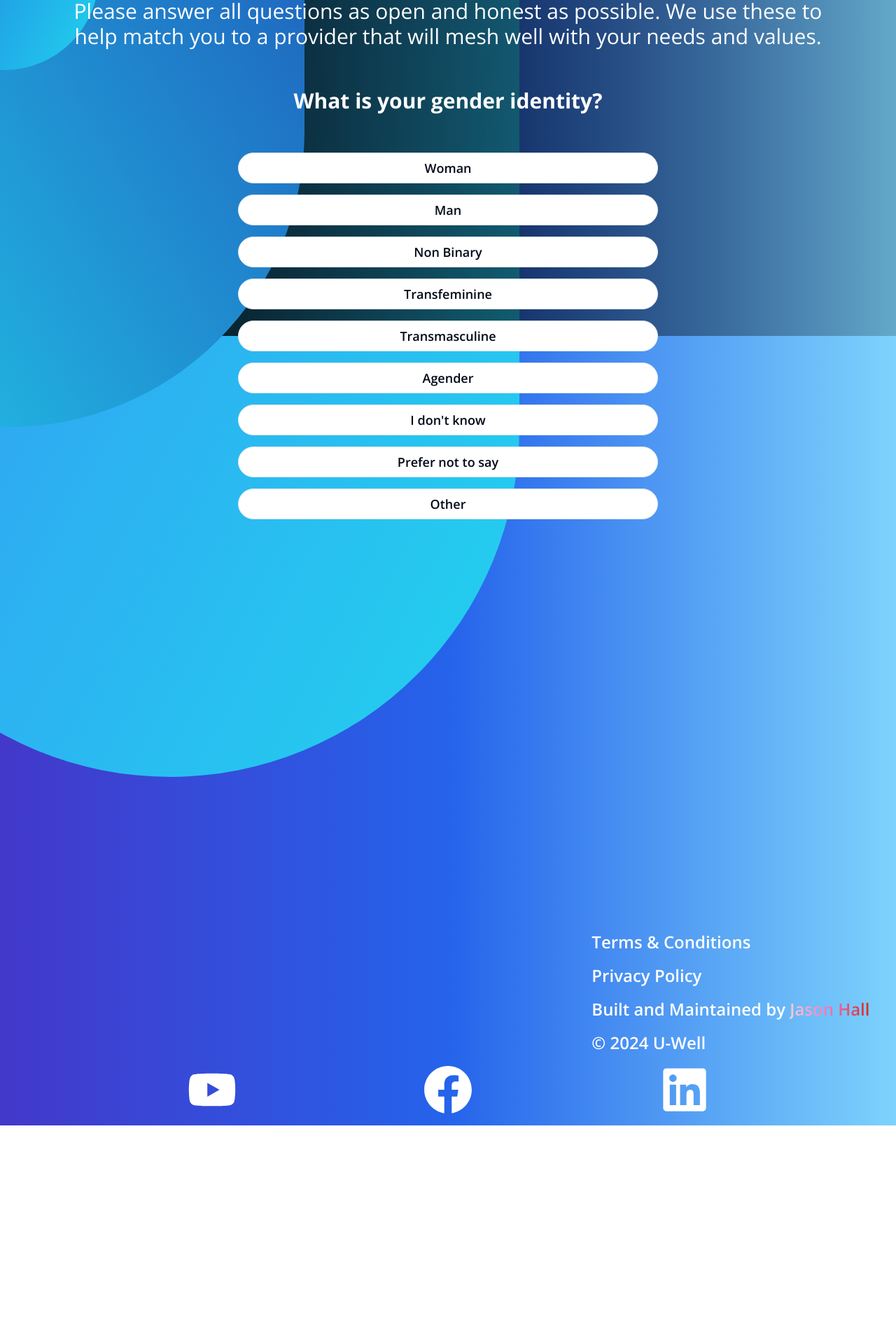
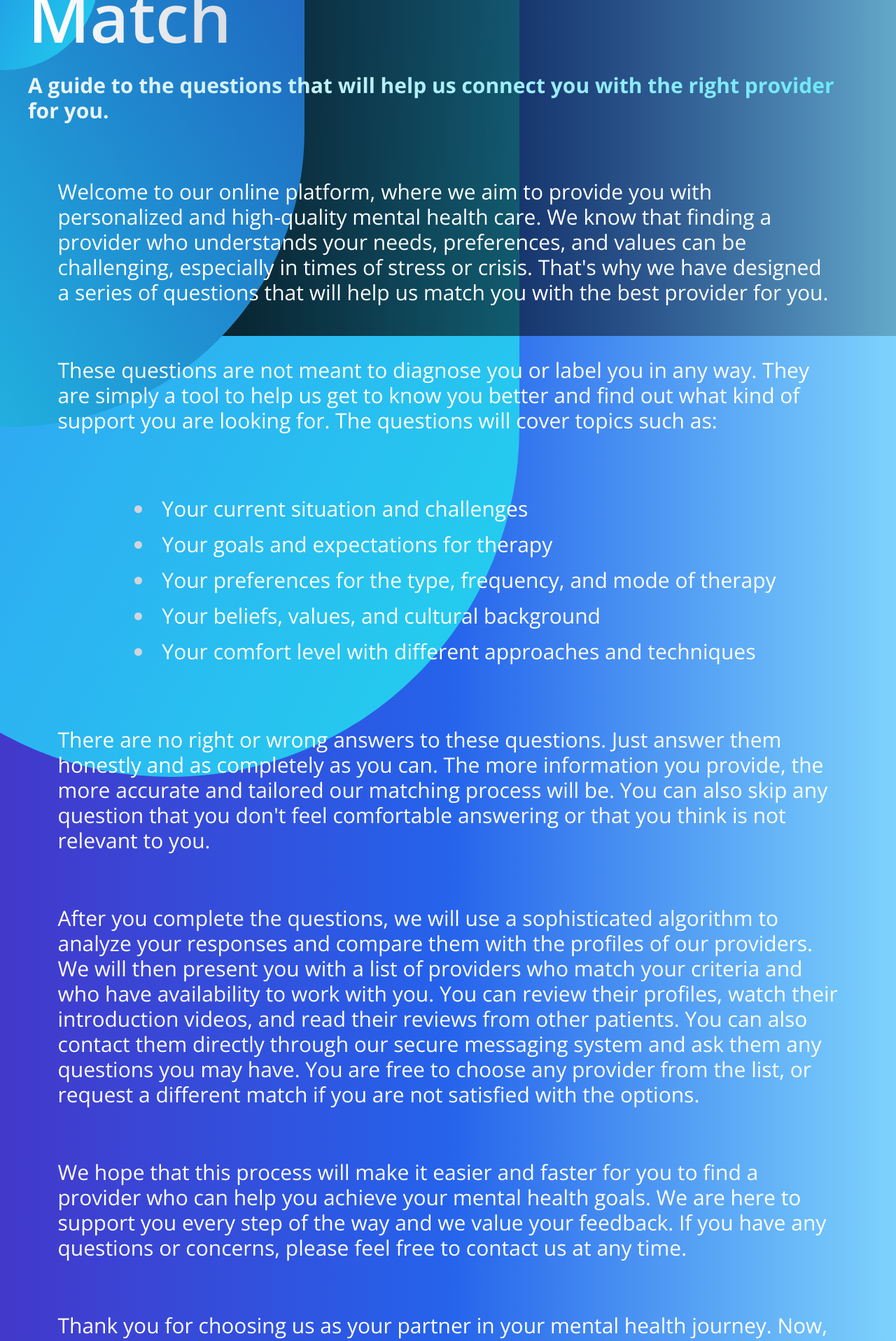
Before and after one commit to Jkhall81/U-Well, a Next.js app: page /patient-registration in a window 1280 px wide. Shown: the part 320-2236 px from the top of the page at 70% size. Before the commit the page ends 1928 px from the top, so only its background shows below. Built offline with nearby package versions, Linux system fonts and the light colour scheme; what react-slugify would draw is missing.

Commit message:
added intro screen to the patient registration multi-step form.

```diff
--- a/app/(tabs)/home/page.tsx
+++ b/app/(tabs)/home/page.tsx
@@ -3,7 +3,6 @@
 import Image from "next/image";
 import { raleway } from "@/lib/fonts";
 import { lusitana } from "@/lib/fonts";
-import { cn } from "@/lib/utils";
 import { fadeIn } from "@/lib/utils";
 import { motion } from "framer-motion";
 import { Footer } from "@/components/Footer";
--- a/app/(tabs)/patient-registration/page.tsx
+++ b/app/(tabs)/patient-registration/page.tsx
@@ -1,6 +1,5 @@
-import { MultiStepForm } from "@/components/MultiStepForm";
 import { Metadata } from "next";
-import { PatientRegistrationFooter } from "@/components/useClientComponents/PatientRegistrationFooter";
+import { PatientRegistrationIntroUseClient } from "@/components/useClientComponents/PatientRegistrationIntroUseClient";
 
 export const metadata: Metadata = {
   title: "Patient Registration",
@@ -9,25 +8,7 @@ export const metadata: Metadata = {
 const PatientRegistrationPage = () => {
   return (
     <main className="main-container">
-      <div className="absolute h-full w-full">
-        <div className="content-container flex flex-col">
-          <div className="flex w-full flex-col items-center justify-center px-5">
-            <h1 className="heading-one mb-10 py-4 text-center text-6xl font-bold lg:text-8xl">
-              Patient Registration
-            </h1>
-            <p className="prose pb-12 text-center text-3xl text-white">
-              Please answer all questions as open and honest as possible. We use
-              these to help match you to a provider that will mesh well with
-              your needs and values.
-            </p>
-          </div>
-          {/* Form Container */}
-          <div className="h-full w-full">
-            <MultiStepForm />
-          </div>
-          <PatientRegistrationFooter height={0} />
-        </div>
-      </div>
+      <PatientRegistrationIntroUseClient />
     </main>
   );
 };
--- /dev/null
+++ b/components/PatientQuestionIntro.tsx
@@ -0,0 +1,84 @@
+import { Button } from "./ui/button";
+
+interface Props {
+  setIsIntro: (boolean: boolean) => void;
+}
+
+export const PatientQuestionIntro = ({ setIsIntro }: Props) => {
+  const handleClick = () => {
+    setIsIntro(false);
+    window.scrollTo({ top: 0, behavior: "smooth" });
+  };
+  return (
+    <main className="absolute z-[40] mt-[200px] flex w-full flex-col items-center justify-center text-white">
+      <div className="mx-10 flex flex-col items-center">
+        <h1 className="heading-one mb-8 text-5xl font-semibold md:text-7xl lg:text-8xl">
+          How to Find Your Best Match
+        </h1>
+        <p className="heading-two mb-20 text-3xl font-bold">
+          A guide to the questions that will help us connect you with the right
+          provider for you.
+        </p>
+      </div>
+      <div className="prose mx-10 flex flex-col items-center pb-[300px] text-3xl text-white">
+        <p>
+          Welcome to our online platform, where we aim to provide you with
+          personalized and high-quality mental health care. We know that finding
+          a provider who understands your needs, preferences, and values can be
+          challenging, especially in times of stress or crisis. That&apos;s why
+          we have designed a series of questions that will help us match you
+          with the best provider for you.
+        </p>
+        <p>
+          These questions are not meant to diagnose you or label you in any way.
+          They are simply a tool to help us get to know you better and find out
+          what kind of support you are looking for. The questions will cover
+          topics such as:
+        </p>
+        <ul>
+          <li>Your current situation and challenges</li>
+          <li>Your goals and expectations for therapy</li>
+          <li>Your preferences for the type, frequency, and mode of therapy</li>
+          <li>Your beliefs, values, and cultural background</li>
+          <li>Your comfort level with different approaches and techniques</li>
+        </ul>
+        <p>
+          There are no right or wrong answers to these questions. Just answer
+          them honestly and as completely as you can. The more information you
+          provide, the more accurate and tailored our matching process will be.
+          You can also skip any question that you don&apos;t feel comfortable
+          answering or that you think is not relevant to you.
+        </p>
+        <p>
+          After you complete the questions, we will use a sophisticated
+          algorithm to analyze your responses and compare them with the profiles
+          of our providers. We will then present you with a list of providers
+          who match your criteria and who have availability to work with you.
+          You can review their profiles, watch their introduction videos, and
+          read their reviews from other patients. You can also contact them
+          directly through our secure messaging system and ask them any
+          questions you may have. You are free to choose any provider from the
+          list, or request a different match if you are not satisfied with the
+          options.
+        </p>
+        <p>
+          We hope that this process will make it easier and faster for you to
+          find a provider who can help you achieve your mental health goals. We
+          are here to support you every step of the way and we value your
+          feedback. If you have any questions or concerns, please feel free to
+          contact us at any time.
+        </p>
+        <p>
+          Thank you for choosing us as your partner in your mental health
+          journey. Now, let&apos;s get started with the questions.
+        </p>
+        <Button
+          onClick={handleClick}
+          className="mt-[100px] h-[50px] w-[400px] rounded-3xl bg-white text-2xl text-black hover:bg-blue-600 hover:text-white"
+        >
+          Continue
+        </Button>
+      </div>
+    </main>
+  );
+};
--- /dev/null
+++ b/components/ProviderQuestionIntro.tsx
@@ -0,0 +1,4 @@
+const ProviderQuestionIntro = () => {
+  return <div>ProviderQuestionIntro</div>;
+};
+export default ProviderQuestionIntro;
--- /dev/null
+++ b/components/useClientComponents/PatientRegistrationIntroUseClient.tsx
@@ -0,0 +1,35 @@
+"use client";
+
+import { useState } from "react";
+import { MultiStepForm } from "@/components/MultiStepForm";
+import { PatientRegistrationFooter } from "@/components/useClientComponents/PatientRegistrationFooter";
+import { PatientQuestionIntro } from "../PatientQuestionIntro";
+
+export const PatientRegistrationIntroUseClient = () => {
+  const [isIntro, setIsIntro] = useState(true);
+  return (
+    <div className="absolute h-full w-full">
+      {isIntro ? (
+        <PatientQuestionIntro setIsIntro={() => setIsIntro(false)} />
+      ) : (
+        <div className="content-container flex flex-col">
+          <div className="flex w-full flex-col items-center justify-center px-5">
+            <h1 className="heading-one mb-10 py-4 text-center text-6xl font-bold lg:text-8xl">
+              Patient Registration
+            </h1>
+            <p className="prose pb-12 text-center text-3xl text-white">
+              Please answer all questions as open and honest as possible. We use
+              these to help match you to a provider that will mesh well with
+              your needs and values.
+            </p>
+          </div>
+          {/* Form Container */}
+          <div className="h-full w-full">
+            <MultiStepForm />
+          </div>
+          <PatientRegistrationFooter height={0} />
+        </div>
+      )}
+    </div>
+  );
+};
```
Also changed, not shown: 2 other files (tests, documents, lock files or other folders).
